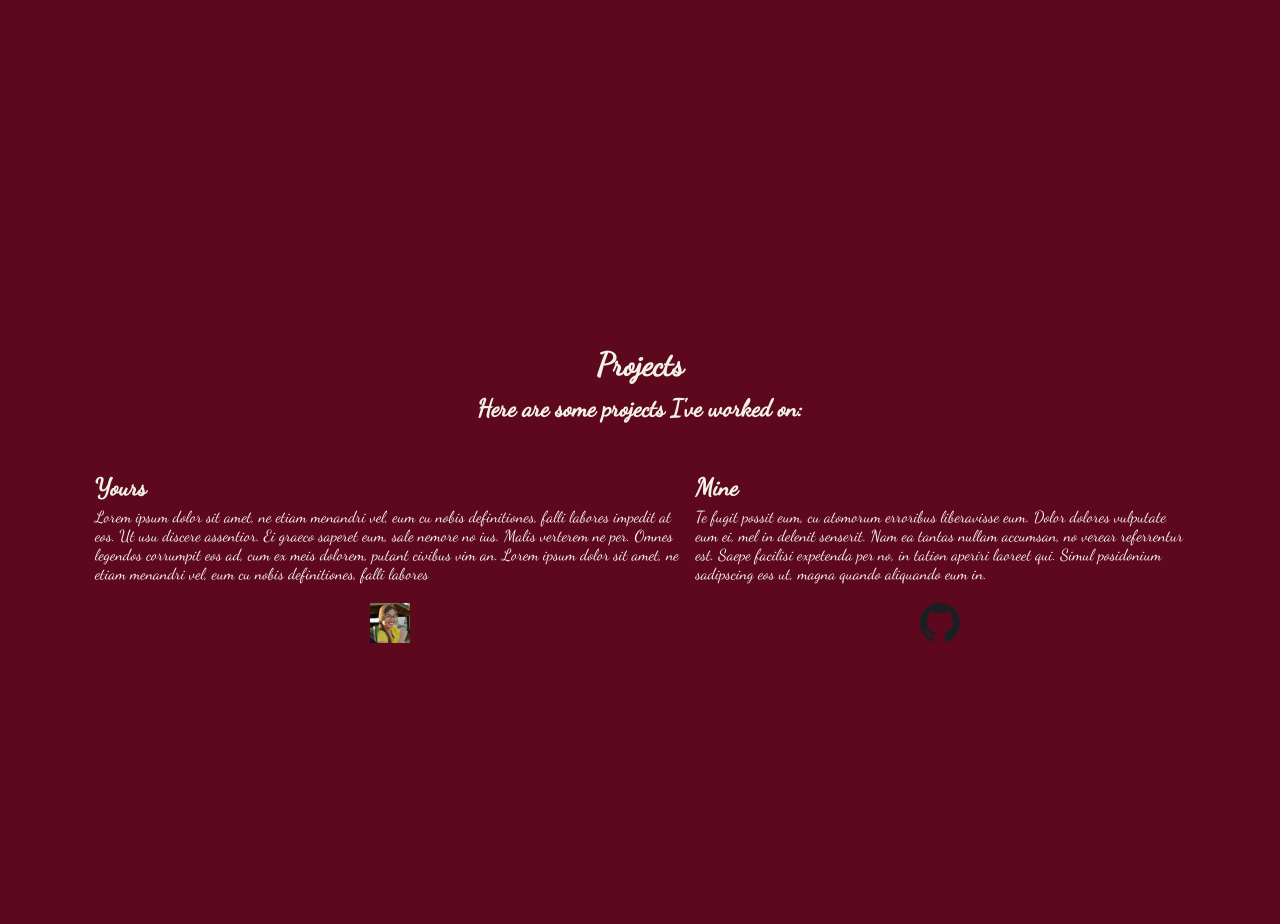
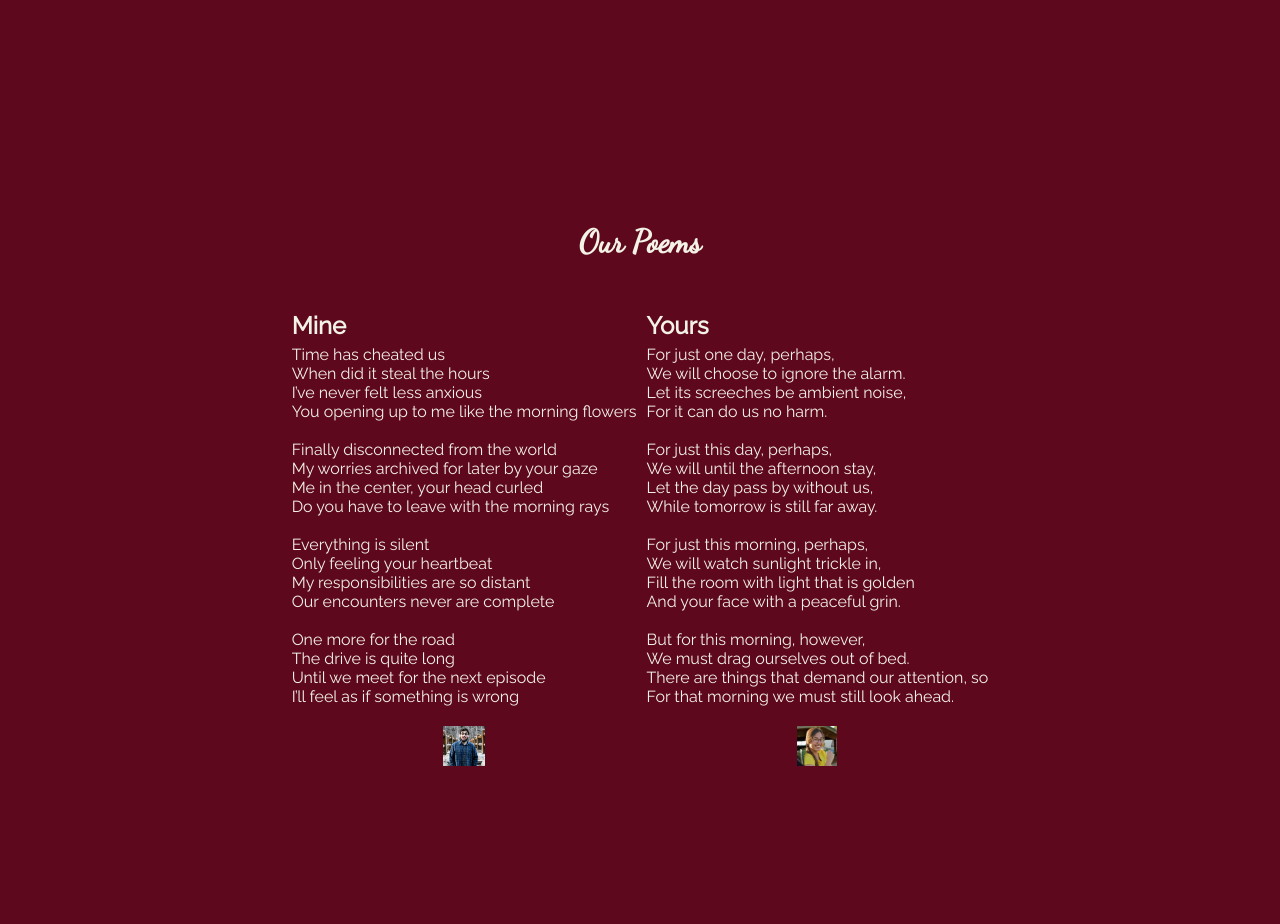
Before and after one commit to 4ourD0uble/taco650.github.io, a PHP site: page /index.html in a window 1280 px wide; the page is wider, and only the part inside the window is pictured. Shown: the part 2326-3250 px from the top of that part. Run offline with PHP 8.4, Linux system fonts and the light colour scheme; some web fonts are replaced.

Commit message:
added poems

```diff
--- a/css/main.css
+++ b/css/main.css
@@ -134,6 +134,7 @@ h1, h2
 
 .project_container
 {
+    font-family: 'Raleway', sans-serif;
 	width: auto;
 	margin: 0px 5px;
 }
--- a/index.html
+++ b/index.html
@@ -60,21 +60,58 @@
 
 		<!-- PROJECTS PAGE -->
 		<div id="poems" class="section">
-			<h1>Projects</h1>
-			<h2>Here are some projects I've worked on:</h2>
+			<h1>Our Poems</h1>
 			<div class="content_container">
 				<div class="project_container">
-					<h2>Yours</h2>
-					<p>Lorem ipsum dolor sit amet, ne etiam menandri vel, eum cu nobis definitiones, falli labores impedit at eos. Ut usu discere assentior. Ei graeco saperet eum, sale nemore no ius. Malis verterem ne per. Omnes legendos corrumpit eos ad, cum ex meis dolorem, putant civibus vim an. Lorem ipsum dolor sit amet, ne etiam menandri vel, eum cu nobis definitiones, falli labores</p>
+					<h2>Mine</h2>
+					<p>Time has cheated us<br />
+						When did it steal the hours<br />
+						I’ve never felt less anxious<br />
+						You opening up to me like the morning flowers<br />
+						<br />
+						Finally disconnected from the world<br />
+						My worries archived  for later by your gaze<br />
+						Me in the center, your head curled<br />
+						Do you have to leave with the morning rays<br />
+						<br />
+						Everything is silent<br />
+						Only feeling your heartbeat<br />
+						My responsibilities are so distant<br />
+						Our encounters never are complete<br />
+						<br />
+						One more for the road<br />
+						The drive is quite long<br />
+						Until we meet for the next episode<br />
+						I’ll feel as if something is wrong<br />
+						</p>
 					<div class="proj_img_wrapper">
-						<a target="_blank" href="http://www.staggeringbeauty.com/"><img src = "imgs/idontalways.JPG"/></a>
+						<a target="_blank" href="http://www.staggeringbeauty.com/"><img src = "imgs/surprised.JPG"/></a>
 					</div>
 				</div>
 				<div class="project_container">
-					<h2>Mine</h2>
-					<p>Te fugit possit eum, cu atomorum erroribus liberavisse eum. Dolor dolores vulputate eum ei, mel in delenit senserit. Nam ea tantas nullam accumsan, no verear referrentur est. Saepe facilisi expetenda per no, in tation aperiri laoreet qui. Simul posidonium sadipscing eos ut, magna quando aliquando eum in.</p>
+					<h2>Yours</h2>
+					<p>For just one day, perhaps,<br />
+						We will choose to ignore the alarm.<br />
+						Let its screeches be ambient noise,<br />
+						For it can do us no harm.<br />
+						<br />
+						For just this day, perhaps,<br />
+						We will until the afternoon stay,<br />
+						Let the day pass by without us,<br />
+						While tomorrow is still far away.<br />
+						<br />
+						For just this morning, perhaps,<br />
+						We will watch sunlight trickle in,<br />
+						Fill the room with light that is golden<br />
+						And your face with a peaceful grin.<br />
+						<br />
+						But for this morning, however,<br />
+						We must drag ourselves out of bed.<br />
+						There are things that demand our attention, so<br />
+						For that morning we must still look ahead.<br />
+						</p>
 					<div class="proj_img_wrapper">
-						<a target="_blank" href="http://www.staggeringbeauty.com/"><img src = "imgs/github.svg"/></a>
+						<a target="_blank" href="http://www.staggeringbeauty.com/"><img src = "imgs/idontalways.JPG"/></a>
 					</div>
 			</div>
 		</div>
```
Also changed, not shown: imgs/surprised.JPG (renamed from imgs/DSC_0327.JPG).
